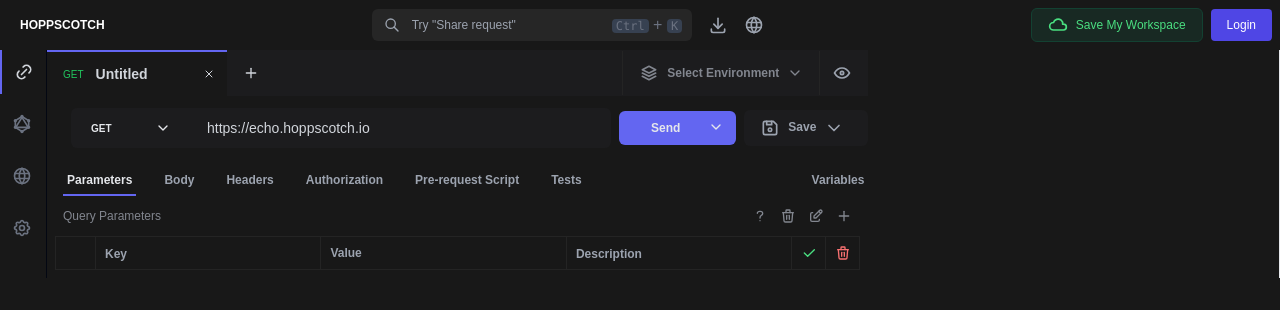
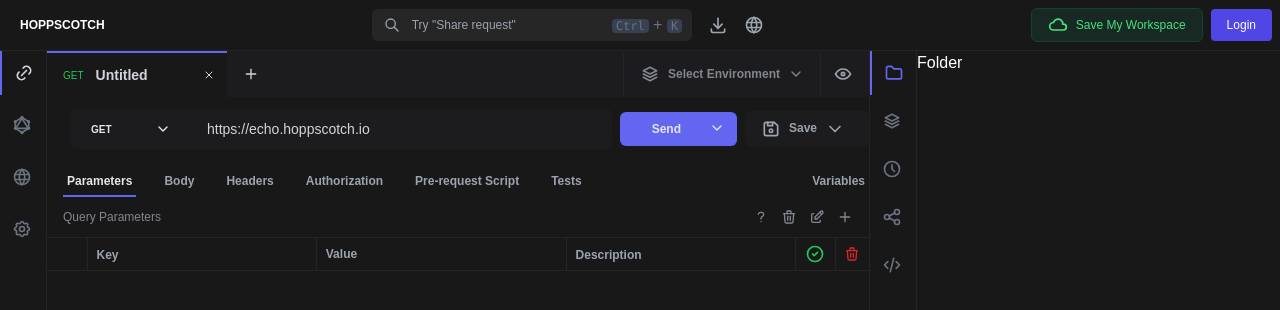
Before and after one commit to Millagoss/hoppscotch_clone, a Next.js app: page / in a window 1280 px wide. Shown: the top 310 px of the page. Built offline with nearby package versions, Linux system fonts and the light colour scheme.

Commit message:
feat: restructure Body component layout, enhance Sidebar and RightSection styling, and implement new RightSectionWrapper and contents

```diff
--- a/app/components/Body.tsx
+++ b/app/components/Body.tsx
@@ -3,10 +3,12 @@
 import React, { useState } from "react";
 import { BodyHeader } from "./BodyHeader";
 import { BodyNavbar } from "./BodyNavbar";
-import { Parameters } from "./BodyContents/Parameters";
-import { BodySection } from "./BodyContents/Body";
-import { Headers } from "./BodyContents/Headers";
-import { Authorization } from "./BodyContents/Authorization";
+import { Parameters } from "./body-section/Parameters";
+import { BodySection } from "./body-section/Body";
+import { Headers } from "./body-section/Headers";
+import { Authorization } from "./body-section/Authorization";
+import { Sidebar } from "./Sidebar";
+import { RightSectionWrapper } from "./right-section/Wrapper";
 
 const headers = [
   { label: "Parameters", value: "parameters" },
@@ -41,11 +43,12 @@
   };
 
   return (
-    <div className="w-full border-r">
-      <div className="w-4/6 bg-foreground">
+    <div className="flex h-full w-full">
+      <div className="w-8/12">
+        <div className="bg-foreground">
           <BodyHeader />
         </div>
-      <div className="w-4/6 ">
+        <div>
           <BodyNavbar
             activeTab={activeTab}
             headers={headers}
@@ -54,5 +57,9 @@
           {getBodyContent()}
         </div>
       </div>
+      <div className="w-4/12">
+        <RightSectionWrapper />
+      </div>
+    </div>
   );
 };
--- a/app/components/SearchBar.tsx
+++ b/app/components/SearchBar.tsx
@@ -7,7 +7,7 @@
 
 export const Header = () => {
   return (
-    <header className="flex items-center justify-between text-white px-2 py-2">
+    <header className="flex items-center border-border border-b justify-between text-white px-2 py-2">
       <div className="text-xs pl-3 font-bold">HOPPSCOTCH</div>
 
       <div className="flex items-center gap-4">
@@ -23,8 +23,8 @@
             <kbd className="text-xs bg-gray-700 px-1 rounded">K</kbd>
           </div>
         </div>
-        <IconDownload className="size-5 text-gray-400" />
-        <IconWorld className="size-5 text-gray-400" />
+        <IconDownload className="size-5 cursor-pointer text-gray-400" />
+        <IconWorld className="size-5 cursor-pointer text-gray-400" />
       </div>
       <div className="flex items-center gap-2">
         <button className="bg-[#182923] gap-2 flex items-center text-green-400 hover:bg-green-900 text-xs py-[6px] px-4 rounded-md border-[#134132] border">
--- a/app/components/Sidebar.tsx
+++ b/app/components/Sidebar.tsx
@@ -12,7 +12,7 @@
   const [activeTab, setActiveTab] = useState("link");
 
   return (
-    <div className="gap-2  flex flex-col border-r border-gray-950 tabs-bordered">
+    <div className="gap-2 flex flex-col border-r border-border h-full tabs-bordered">
       <a
         onClick={() => setActiveTab("link")}
         className={`h-11 p-3 text-gray-500 hover:bg-hover cursor-pointer ${
--- a/app/components/BodyContents/Parameters.tsx
+++ b/app/components/body-section/Parameters.tsx
@@ -6,6 +6,7 @@
   IconQuestionMark,
   IconEdit,
   IconPlus,
+  IconCircleCheck,
 } from "@tabler/icons-react";
 import React, { useState } from "react";
 
@@ -53,13 +54,13 @@
           <IconPlus onClick={handleAdd} className="size-4 cursor-pointer" />
         </div>
       </div>
-      <div className="p-2">
+      <div className="py-2">
         <div className="overflow-x-auto text-gray-100">
           <table className="w-full border-collapse">
             <tbody>
               {data.map((item, index) => (
                 <tr key={index}>
-                  <td className="border-border border w-10"></td>
+                  <td className="border-border border-t border-b w-10"></td>
                   <td className="border-border py-1 border">
                     <input
                       type="text"
@@ -98,14 +99,14 @@
                   </td>
                   <td className="border-border border">
                     <div className="p-1 h-full flex items-center justify-center ">
-                      <IconCheck className="text-green-400 size-4 cursor-pointer" />
+                      <IconCircleCheck className="text-green-500 size-5 cursor-pointer" />
                     </div>
                   </td>
-                  <td className="border-border border">
+                  <td className="border-border border-t border-b">
                     <div className="p-1 h-full flex items-center justify-center">
                       <IconTrash
                         onClick={() => handleDelete(item.id)}
-                        className="text-red-400 size-4 cursor-pointer"
+                        className="text-red-600 size-4 cursor-pointer"
                       />
                     </div>
                   </td>
--- /dev/null
+++ b/app/components/right-section/Sidebar.tsx
@@ -0,0 +1,37 @@
+"use client";
+
+import React, { useState } from "react";
+
+type Props = {
+  setActiveTab: React.Dispatch<React.SetStateAction<string>>;
+  activeTab: string;
+  tabs: {
+    value: string;
+    label: React.JSX.Element;
+  }[];
+};
+
+export const RightSectionSidebar = ({
+  tabs,
+  activeTab,
+  setActiveTab,
+}: Props) => {
+  return (
+    <div className="space-y-1 border-r border-l border-border h-full">
+      {tabs.map((h) => {
+        return (
+          <div
+            key={h.value}
+            onClick={() => setActiveTab(h.value)}
+            className={`h-11 p-3 text-gray-500 cursor-pointer ${
+              activeTab === h.value &&
+              "border-l-indigo-500 text-indigo-500 border-l-2"
+            } `}
+          >
+            {h.label}
+          </div>
+        );
+      })}
+    </div>
+  );
+};
--- /dev/null
+++ b/app/components/right-section/Wrapper.tsx
@@ -0,0 +1,86 @@
+"use client";
+
+import {
+  IconClock,
+  IconCode,
+  IconFolder,
+  IconShare,
+  IconStack2,
+} from "@tabler/icons-react";
+import React, { useState } from "react";
+import { RightSectionSidebar } from "./Sidebar";
+import { Folder } from "./contents/Folder";
+import { Stacks } from "./contents/Stacks";
+
+const getBodyContent = (activeTab: string) => {
+  switch (activeTab) {
+    case "folder":
+      return <Folder />;
+    case "stack":
+      return <Stacks />;
+
+    default:
+      return <Folder />;
+  }
+};
+
+export const RightSectionWrapper = () => {
+  const [activeTab, setActiveTab] = useState("folder");
+
+  const tabs = [
+    {
+      value: "folder",
+      label: (
+        <IconFolder
+          className={`size-5 ${activeTab === "link" && " text-indigo-500"} `}
+        />
+      ),
+    },
+    {
+      value: "stack",
+      label: (
+        <IconStack2
+          className={`size-5 ${activeTab === "graphql" && " text-indigo-300"} `}
+        />
+      ),
+    },
+    {
+      value: "clock",
+      label: (
+        <IconClock
+          className={`size-5 ${activeTab === "www" && " text-indigo-500"} `}
+        />
+      ),
+    },
+    {
+      value: "share",
+      label: (
+        <IconShare
+          className={`size-5 ${activeTab === "setting" && " text-indigo-500"} `}
+        />
+      ),
+    },
+    {
+      value: "code",
+      label: (
+        <IconCode
+          className={`size-5 ${activeTab === "setting" && " text-indigo-500"} `}
+        />
+      ),
+    },
+  ];
+
+  return (
+    <div className="w-full flex h-full">
+      <div>
+        <RightSectionSidebar
+          tabs={tabs}
+          activeTab={activeTab}
+          setActiveTab={setActiveTab}
+        />
+      </div>
+
+      <div className="w-full">{getBodyContent(activeTab)}</div>
+    </div>
+  );
+};
--- /dev/null
+++ b/app/components/right-section/contents/Folder.tsx
@@ -0,0 +1,5 @@
+import React from "react";
+
+export const Folder = () => {
+  return <div className="text-white">Folder</div>;
+};
--- /dev/null
+++ b/app/components/right-section/contents/Stacks.tsx
@@ -0,0 +1,5 @@
+import React from "react";
+
+export const Stacks = () => {
+  return <div className="text-white">Stacks</div>;
+};
--- a/app/page.tsx
+++ b/app/page.tsx
@@ -4,9 +4,9 @@
 
 export default function Home() {
   return (
-    <div className="h-screen bg-background">
+    <div className="h-screen overflow-auto bg-background">
       <Header />
-      <div className="flex">
+      <div className="flex h-full">
         <Sidebar />
         <Body />
       </div>
```
Also changed, not shown: app/components/body-section/Authorization.tsx (renamed from app/components/BodyContents/Authorization.tsx), app/components/body-section/Body.tsx (renamed from app/components/BodyContents/Body.tsx), app/components/body-section/Headers.tsx (renamed from app/components/BodyContents/Headers.tsx). Lines whose indentation alone changed are shown as unchanged.
